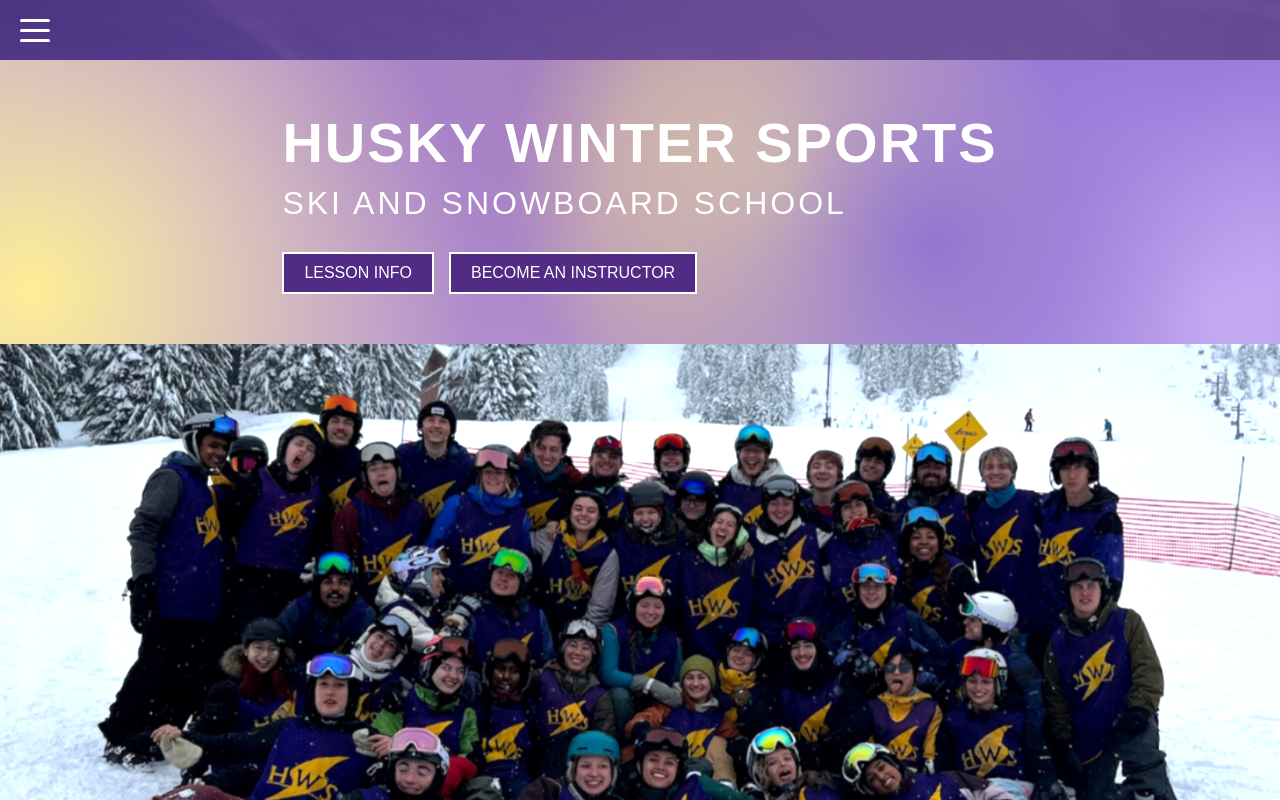
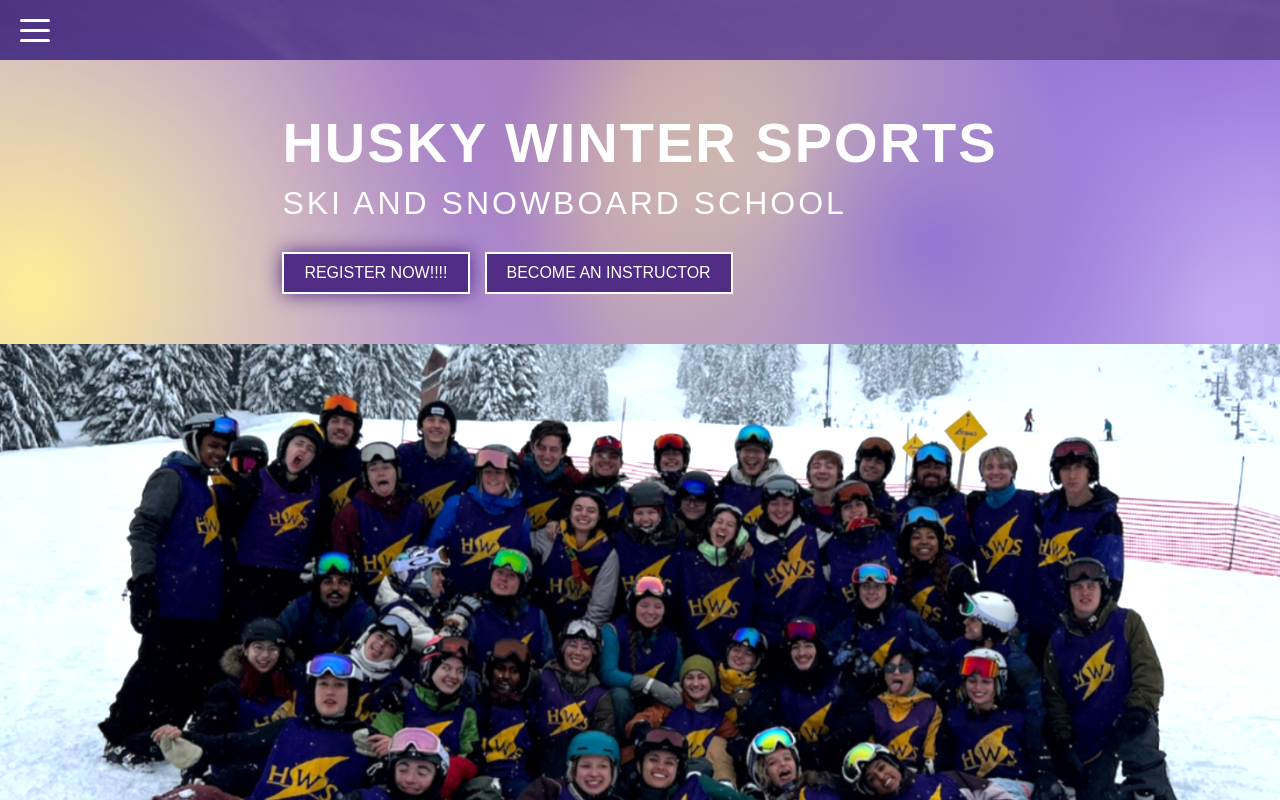
Before and after one commit to HuskyWinterSports/web-test, a React (Vite) app: page /#/ in a window 1280 px wide. Shown: the top 800 px of the page. Built offline with nearby package versions, Linux system fonts and the light colour scheme.

Commit message:
Lesson registration!!!

```diff
--- a/src/app/routes/Home.jsx
+++ b/src/app/routes/Home.jsx
@@ -11,7 +11,7 @@
                     <h1 className='home-title'>HUSKY WINTER SPORTS</h1>
                     <h2 className='home-subtitle'>SKI AND SNOWBOARD SCHOOL</h2>
                     <div className='banner-buttons'>
-                        <Link to="/lesson-info" className='button'>LESSON INFO</Link>
+                        <Link to="/lesson-registration" className='button register-button'>REGISTER NOW!!!!</Link>
                         <Link to="/become-an-instructor" className='button'>BECOME AN INSTRUCTOR</Link>
                     </div>
                 </div>
--- a/src/app/routes/JoinMailingList.jsx
+++ b/src/app/routes/JoinMailingList.jsx
@@ -8,7 +8,7 @@
             <div className='centered-text'>
                 <p>There's snow on the ground and it's snowing in the mountains! We hope you're just as excited about skiing as we are. Join our emailing list to be notified of lesson registration openings and updates.</p>
             </div>
-            <iframe className='small-form' src="https://docs.google.com/forms/d/e/1FAIpQLSc1_veiFKbR2i3uqTdNQiR-5MZxLvLj_nbssYcrqqwfMsR0PA/viewform?embedded=true" width="230" height="300" frameborder="0" marginheight="0" marginwidth="0">Loading…</iframe>
+            <iframe className='small-form' src="https://docs.google.com/forms/d/e/1FAIpQLSc1_veiFKbR2i3uqTdNQiR-5MZxLvLj_nbssYcrqqwfMsR0PA/viewform?embedded=true" width="250" height="300" frameborder="0" marginheight="0" marginwidth="0">Loading…</iframe>
             <iframe className='big-form' src="https://docs.google.com/forms/d/e/1FAIpQLSc1_veiFKbR2i3uqTdNQiR-5MZxLvLj_nbssYcrqqwfMsR0PA/viewform?embedded=true" width="640" height="586" frameborder="0" marginheight="0" marginwidth="0">Loading…</iframe>
         </section>
         </>
--- a/src/app/routes/LessonRegistration.jsx
+++ b/src/app/routes/LessonRegistration.jsx
@@ -9,7 +9,7 @@
                 <div className='centered-text'>
                     <p>Lesson registration for the 2025/26 ski and snowboard season is currently closed. This the Google Form to register will be opened September 15th at 9:00am PST.</p>
                     <iframe className= 'big-form' src="https://docs.google.com/forms/d/e/1FAIpQLSfjLegq7v2dtmjG_YTOisGHB9gBcoSKPdTvs9VDIEcfnHs-0Q/viewform?embedded=true" width="640" height="500" frameborder="0" marginheight="0" marginwidth="0">Loading…</iframe>
-                    <iframe className='small-form' src="https://docs.google.com/forms/d/e/1FAIpQLSfjLegq7v2dtmjG_YTOisGHB9gBcoSKPdTvs9VDIEcfnHs-0Q/viewform?embedded=true" width="230" height="300" frameborder="0" marginheight="0" marginwidth="0">Loading…</iframe>
+                    <iframe className='small-form' src="https://docs.google.com/forms/d/e/1FAIpQLSfjLegq7v2dtmjG_YTOisGHB9gBcoSKPdTvs9VDIEcfnHs-0Q/viewform?embedded=true" width="250" height="300" frameborder="0" marginheight="0" marginwidth="0">Loading…</iframe>
                     <p>If you have questions, please email <a href='mailto:huskywslessons@gmail.com'>huskywslessons@gmail.com</a>. We will get back to you in 1 to 2 business days.*</p>
                     <p className='footnote'>*During the Spring and Summer months (March - August), email and voice messages are checked less frequently, and it may take up to one week to receive a response.</p>
                     {/* stars? */}
--- a/src/assets/Home.css
+++ b/src/assets/Home.css
@@ -101,3 +101,16 @@
     text-align: left;
     letter-spacing: 1px;
 }
+
+.register-button {
+    animation: glow 1s infinite alternate;
+}
+
+@keyframes glow {
+    0% {
+        box-shadow: 0 0 5px rgb(80, 44, 132);
+    }
+    100% {
+        box-shadow: 0 0 35px rgb(80, 44, 132);
+    }
+}
```
